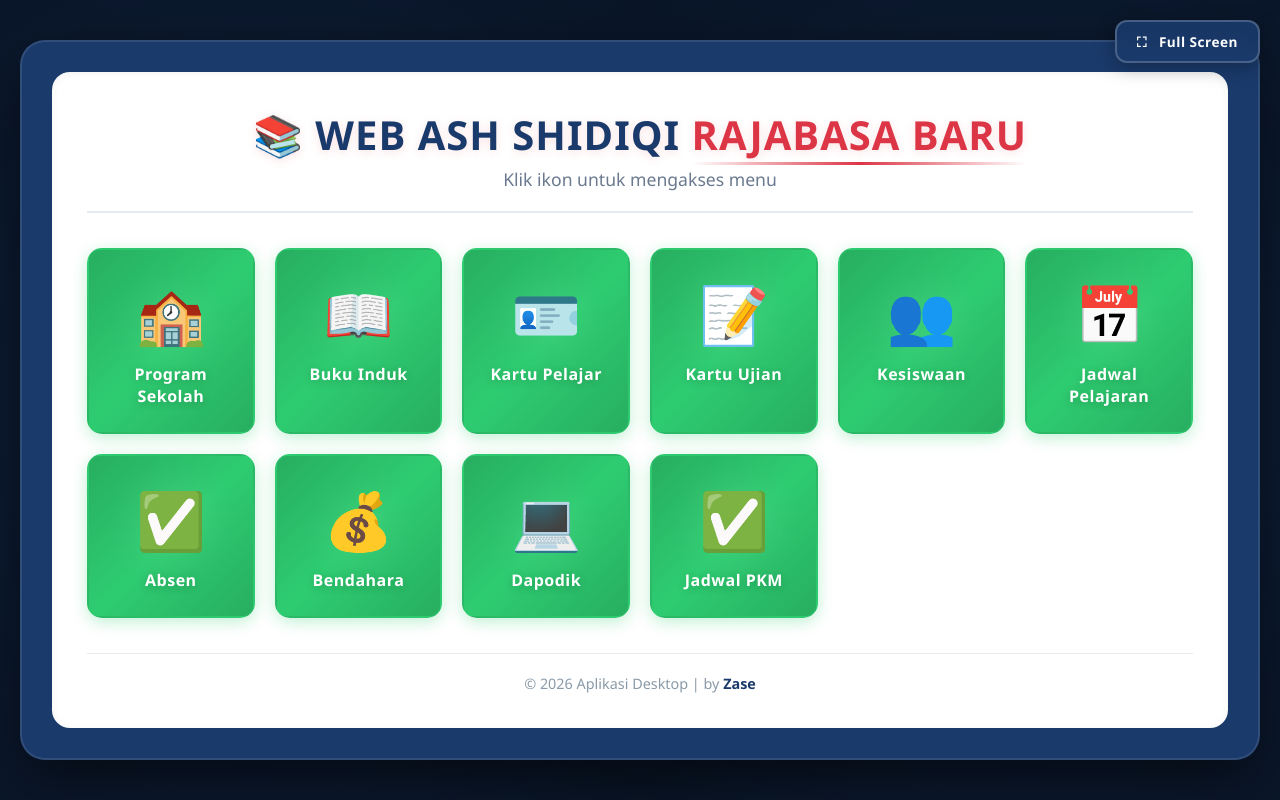
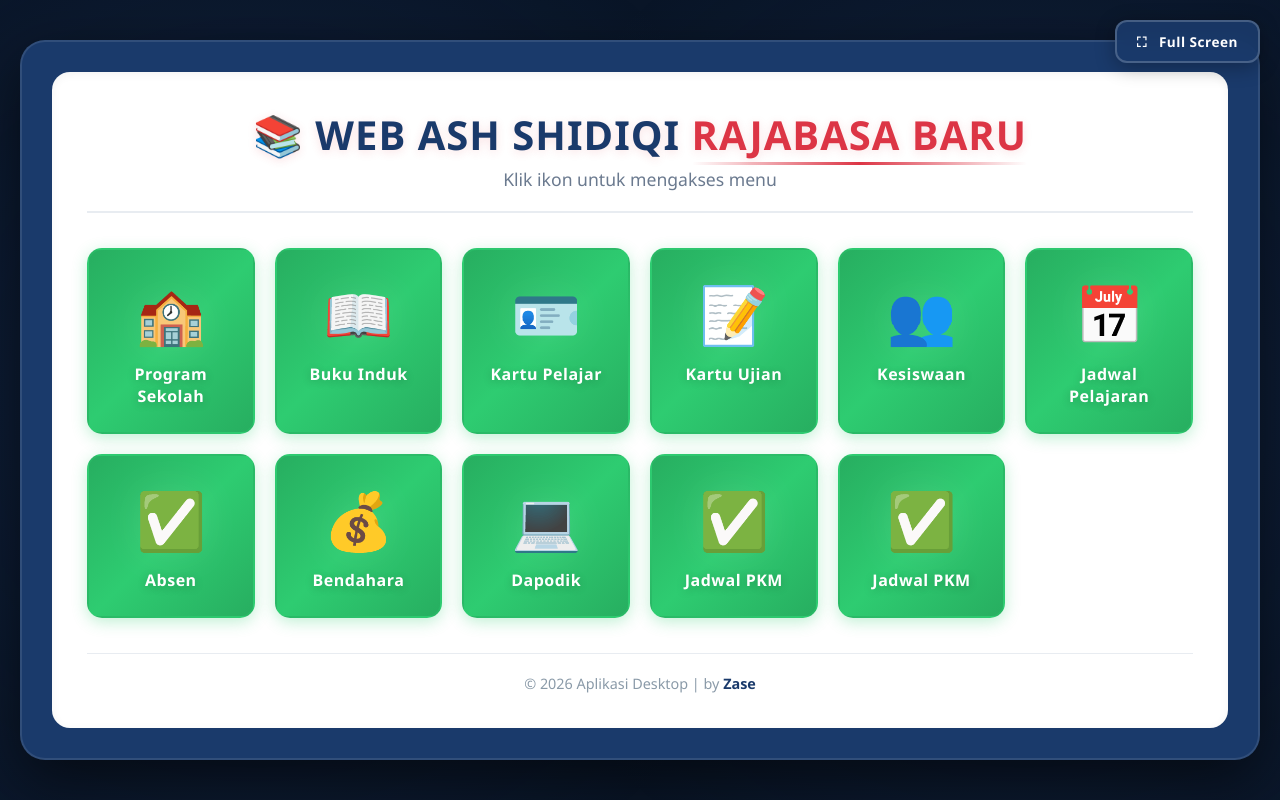
Before and after one commit to digipers/Lintasan, a plain HTML site: page index.html in a window 1280 px wide. Drawn offline with Linux system fonts and the light colour scheme.

Commit message:
Update index.html

```diff
--- a/index.html
+++ b/index.html
@@ -463,6 +463,12 @@
                     <span class="label">Jadwal PKM</span>
                     <span class="badge">Link</span>
                 </div>
+				               <!-- Honor -->
+                <div class="card" data-link="https://script.google.com/macros/s/AKfycbydB7240AMUaMMvNNCzrja0nO3RjUyOwXXtjipiR_3kS7Krl92Xsm6A9eEcM4z3PyX5CA/exec" onclick="openLink(this)">
+                    <span class="icon">✅</span>
+                    <span class="label">Jadwal PKM</span>
+                    <span class="badge">Link</span>
+                </div>
             </div>
 
             <!-- Footer -->
```
